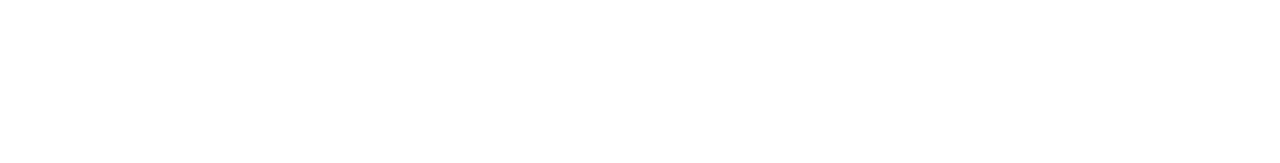
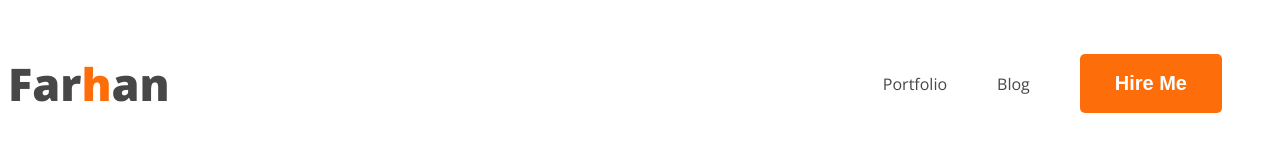
Before and after one commit to FarhaanSadik/webdeveloper-portfolio, a plain HTML site: page index.html in a window 1280 px wide. Drawn offline with nearby package versions, Linux system fonts and the light colour scheme.

Commit message:
nav bar adder

```diff
--- a/index.html
+++ b/index.html
@@ -4,10 +4,23 @@
     <meta charset="UTF-8">
     <meta name="viewport" content="width=device-width, initial-scale=1.0">
     <title>Farhan Sadik</title>
+<!-- fonts -->
+    <link rel="preconnect" href="https://fonts.googleapis.com">
+    <link rel="preconnect" href="https://fonts.gstatic.com" crossorigin>
+    <link href="https://fonts.googleapis.com/css2?family=Open+Sans:wght@300;400;700;800&display=swap" rel="stylesheet">
+
+<link rel="stylesheet" href="./styles/portfolio.css">
 </head>
 <body>
     <header>
-
+        <nav>
+            <h3 class="nav-title">Far<span class="text-primary">h</span>an</h3>
+            <ul>
+                <li>Portfolio</li>
+                <li>Blog</li>
+                <li><Button class="btn-primary">Hire Me</Button></li>
+            </ul>
+        </nav>
     </header>
 
     <main>
--- /dev/null
+++ b/styles/portfolio.css
@@ -0,0 +1,52 @@
+/* common shared styles */
+body {
+    font-family: 'Open Sans', sans-serif;
+}
+
+.text-primary {
+    color: #FD6E0A;
+}
+
+.btn-primary {
+    border-radius: 5px;
+    background: #FD6E0A;
+    border: 0;
+    font-size: 20px;
+    font-style: normal;
+    font-weight: 700;
+    color: white;
+    padding: 18px 35px;
+    cursor: pointer;
+}
+
+/* nav style */
+nav {
+    display: flex;
+    align-items: center;
+    justify-content: space-between;
+
+}
+
+nav>ul {
+    display: flex;
+    align-items: center;
+}
+
+.nav-title {
+    color: #474747;
+    font-size: 45px;
+    font-weight: 800;
+    cursor: pointer;
+}
+
+nav li {
+    list-style: none;
+    margin-right: 50px;
+    color: #474747;
+    cursor: pointer;
+}
+
+nav a {
+    text-decoration: none;
+    color: #474747;
+}
```
